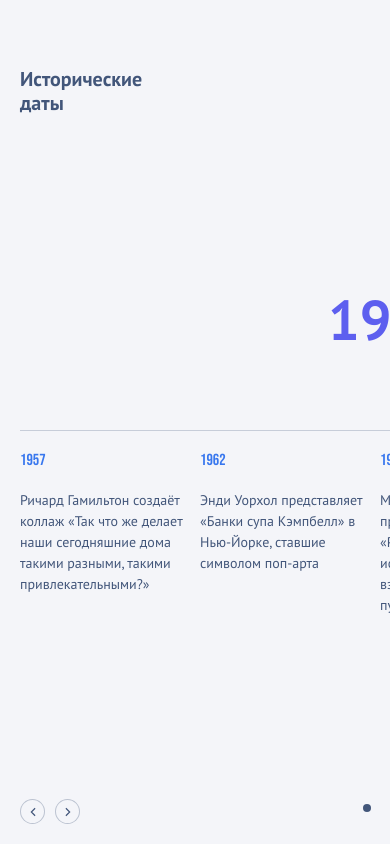
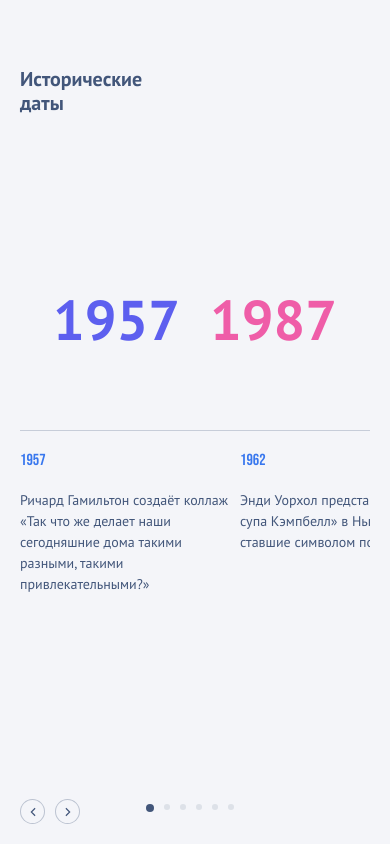
Before and after one commit to Jkerdley/dateswiper, a React app: page / in a window 390 px wide. Built offline with nearby package versions, Linux system fonts and the light colour scheme.

Commit message:
fix: fixes mobile slider layout and styles

```diff
--- a/src/components/HistoricalDates/EventCard.module.scss
+++ b/src/components/HistoricalDates/EventCard.module.scss
@@ -4,13 +4,16 @@
 	min-height: 200px;
 	width: 100%;
 	max-width: 400px;
+	box-sizing: border-box;
 	// background: #db14146b;
 	@media (max-width: $breakpoint-tablet) {
 		// width: auto;
 		min-height: 150px;
+		max-width: 100%;
 	}
 	@media (max-width: $breakpoint-mobile) {
-		width: 170px;
+		width: 100%;
+		max-width: 100%;
 		min-height: 80px;
 	}
 }
--- a/src/components/HistoricalDates/EventsSlider.module.scss
+++ b/src/components/HistoricalDates/EventsSlider.module.scss
@@ -128,6 +128,7 @@
 	padding-inline: 80px;
 	padding-top: 60px;
 	cursor: grab;
+	overflow: hidden;
 	// background: #fa3403d2;
 	@media (max-width: $breakpoint-tablet) {
 		padding-inline: 40px;
@@ -136,6 +137,8 @@
 	@media (max-width: $breakpoint-mobile) {
 		padding-inline: 20px;
 		padding-top: 0;
+		width: 100%;
+		max-width: 100%;
 	}
 }
 
@@ -143,12 +146,13 @@
 	opacity: 0;
 	transition: opacity 0.4s ease-in-out;
 	max-width: 100%;
+	width: 100%;
 	height: 100%;
+	overflow: hidden;
 	// background: #14fa036e;
 	@media (max-width: $breakpoint-mobile) {
 		border-top: 1px solid #c7cdd9;
 		padding-top: 20px;
-		overflow: hidden;
 	}
 	&.visible {
 		opacity: 1;
--- a/src/components/HistoricalDates/EventsSlider.override.scss
+++ b/src/components/HistoricalDates/EventsSlider.override.scss
@@ -1,6 +1,7 @@
 .swiper,
 .swiper-container {
 	width: 100% !important;
+	overflow: hidden !important;
 }
 .swiper-wrapper {
 	width: 100% !important;
@@ -8,6 +9,19 @@
 
 .swiper-slide {
 	width: auto !important;
+	box-sizing: border-box !important;
+}
+
+@media (max-width: 768px) {
+	.swiper-slide {
+		width: 100% !important;
+		max-width: 100% !important;
+	}
+}
+@media (max-width: 768px) {
+	.swiper-wrapper {
+		width: 60% !important;
+	}
 }
 
 .swiper-button-prev,
--- a/src/components/HistoricalDates/EventsSlider.tsx
+++ b/src/components/HistoricalDates/EventsSlider.tsx
@@ -1,82 +1,3 @@
-// import { useRef, useState, useEffect } from 'react';
-// import { Swiper, SwiperSlide } from 'swiper/react';
-// import type { Swiper as SwiperType } from 'swiper';
-// import { Navigation } from 'swiper/modules';
-// import { Event } from '../../data/historicalData';
-// import { EventCard } from './EventCard';
-// import './EventsSlider.override.scss';
-// import * as styles from './EventsSlider.module.scss';
-
-// import 'swiper/scss';
-// import 'swiper/scss/navigation';
-
-// interface EventsSliderProps {
-// 	events: Event[];
-// }
-
-// export const EventsSlider = ({ events }: EventsSliderProps) => {
-// 	const prevRef = useRef<HTMLButtonElement>(null);
-// 	const nextRef = useRef<HTMLButtonElement>(null);
-// 	const [currentEvents, setCurrentEvents] = useState(events);
-// 	const [isVisible, setIsVisible] = useState(true);
-
-// 	useEffect(() => {
-// 		if (events !== currentEvents) {
-// 			setIsVisible(false);
-// 			const timer = setTimeout(() => {
-// 				setCurrentEvents(events);
-// 				setIsVisible(true);
-// 			}, 400);
-// 			return () => clearTimeout(timer);
-// 		}
-// 	}, [events, currentEvents]);
-
-// 	return (
-// 		<section className={styles.sliderContainer}>
-// 			<div className={styles.sliderControls}>
-// 				<button ref={prevRef} className={`${styles.controlButton} ${styles.prev} swiper-button-prev`}>
-// 					<svg width="8" height="12" viewBox="0 0 8 12" fill="none">
-// 						<path d="M7 11L2 6L7 1" stroke="#3877EE" strokeWidth="2" />
-// 					</svg>
-// 				</button>
-
-// 				<button ref={nextRef} className={`${styles.controlButton} ${styles.next} swiper-button-next`}>
-// 					<svg width="8" height="12" viewBox="0 0 8 12" fill="none">
-// 						<path d="M1 1L6 6L1 11" stroke="#3877EE" strokeWidth="2" />
-// 					</svg>
-// 				</button>
-// 			</div>
-
-// 			<div className={`${styles.sliderWrapper} ${isVisible ? styles.visible : ''}`}>
-// 				<div className={styles.slidesViewport}>
-// 					<Swiper
-// 						modules={[Navigation]}
-// 						spaceBetween={80}
-// 						slidesPerView={3}
-// 						navigation={{
-// 							prevEl: prevRef.current,
-// 							nextEl: nextRef.current,
-// 						}}
-// 						onBeforeInit={(swiper: SwiperType) => {
-// 							const nav = swiper.params.navigation as any;
-// 							nav.prevEl = prevRef.current;
-// 							nav.nextEl = nextRef.current;
-// 							swiper.navigation.update();
-// 						}}
-// 						effect="fade"
-// 						watchOverflow={true}
-// 					>
-// 						{currentEvents.map((event) => (
-// 							<SwiperSlide key={event.id}>
-// 								<EventCard event={event} />
-// 							</SwiperSlide>
-// 						))}
-// 					</Swiper>
-// 				</div>
-// 			</div>
-// 		</section>
-// 	);
-// };
 import { useRef, useState, useEffect } from 'react';
 import { Swiper, SwiperSlide } from 'swiper/react';
 import type { Swiper as SwiperType } from 'swiper';
@@ -135,7 +56,8 @@ export const EventsSlider = ({ events }: EventsSliderProps) => {
 					observer={true}
 					observeParents={true}
 					breakpoints={{
-						321: { slidesPerView: 2, spaceBetween: 10 },
+						0: { slidesPerView: 1, spaceBetween: 10 },
+						320: { slidesPerView: 2, spaceBetween: 10 },
 						768: { slidesPerView: 3, spaceBetween: 20 },
 						1024: { slidesPerView: 3, spaceBetween: 40 },
 						// 1440: { slidesPerView: 4, spaceBetween: 60 },
@@ -154,11 +76,9 @@ export const EventsSlider = ({ events }: EventsSliderProps) => {
 					watchOverflow={true}
 				>
 					{currentEvents.map((event) => (
-						<div className="swiper-container">
-							<SwiperSlide key={event.id}>
-								<EventCard event={event} />
-							</SwiperSlide>
-						</div>
+						<SwiperSlide key={event.id}>
+							<EventCard event={event} />
+						</SwiperSlide>
 					))}
 				</Swiper>
 			</div>
--- a/src/components/HistoricalDates/HistoricalDates.module.scss
+++ b/src/components/HistoricalDates/HistoricalDates.module.scss
@@ -13,10 +13,12 @@
 	flex-direction: column;
 	justify-content: center;
 	align-items: center;
+	overflow-x: hidden;
 	@media (max-width: $breakpoint-mobile) {
-		width: 768px;
+		width: 100%;
 		height: 100dvh;
 		padding: 0;
+		overflow-x: hidden;
 	}
 }
 
@@ -36,6 +38,8 @@
 	justify-items: center;
 	align-items: center;
 	max-width: 100%;
+	overflow-x: hidden;
+	box-sizing: border-box;
 	@media (max-width: $breakpoint-mobile) {
 		grid-template-areas:
 			'title'
@@ -45,6 +49,9 @@
 		gap: 15px;
 		grid-template-rows: 0.5fr 1fr 1fr 0.5fr;
 		align-items: stretch;
+		width: 100%;
+		max-width: 100%;
+		overflow-x: hidden;
 	}
 }
 
@@ -87,7 +94,6 @@
 		grid-area: controls;
 		display: flex;
 		align-self: flex-end;
-		gap: 1rem;
 		margin-bottom: 2rem;
 	}
 }
--- a/src/components/HistoricalDates/TimelinePoint.module.scss
+++ b/src/components/HistoricalDates/TimelinePoint.module.scss
@@ -121,7 +121,7 @@
 	height: 6px;
 	align-items: center;
 	justify-content: center;
-	margin-right: 1rem;
+	margin-right: 10px;
 	background: $primary-color-opacity;
 	border-radius: 50%;
 	cursor: pointer;
```
